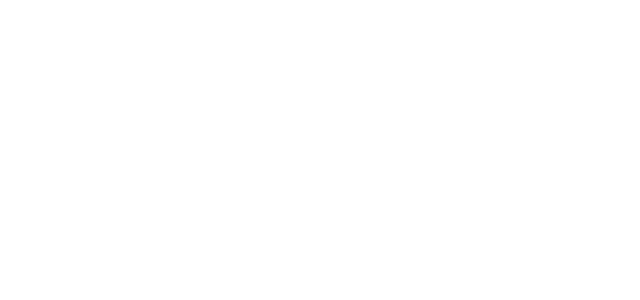
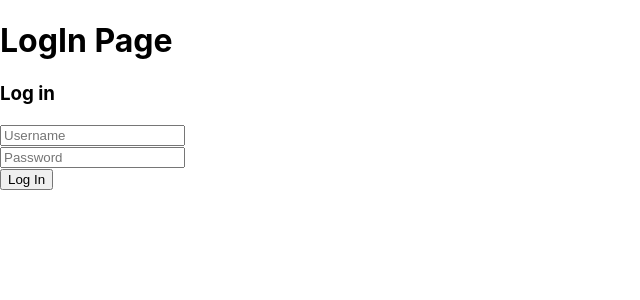
Before and after one commit to FranQuintelaDev/crm-ui, a React (Create React App) app: page /log-in in a window 1280 px wide. Before the commit this address had no page. Shown: the top 300 px of the page, without its empty margins (0-640 px from the left). Built offline with nearby package versions, Linux system fonts and the light colour scheme.

Commit message:
Created Test and Logic

```diff
--- a/src/AppRoutes.js
+++ b/src/AppRoutes.js
@@ -1,6 +1,7 @@
 import { Counter } from "./pages/Counter";
 import { FetchData } from "./pages/FetchData";
 import { Home } from "./pages/Home";
+import LogIn from "./pages/LogIn";
 import SignUp from "./pages/SignUp";
 
 const AppRoutes = [
@@ -20,6 +21,10 @@ const AppRoutes = [
     path: '/sign-up',
     element: <SignUp />
   },
+  {
+    path: '/log-in',
+    element: <LogIn />
+  },
 ];
 
 export default AppRoutes;
--- /dev/null
+++ b/src/components/LogInForm.js
@@ -0,0 +1,85 @@
+import { useState, useRef  } from "react";
+import { useNavigate } from "react-router-dom";
+export default function LogInForm() {
+
+  const navigate = useNavigate();
+
+  const [userInfo, setUserInfo] = useState({
+    username: "",
+    password: "",
+  });
+
+  const passwordRef = useRef(undefined);
+  const usernameRef = useRef(undefined);
+
+  const handleChange = (event) => {
+    setUserInfo({ ...userInfo, [event.target.name]: event.target.value });
+  };
+
+  const handleSubmit = (event) => {
+    event.preventDefault();
+    console.log(event);
+    const username = usernameRef.current.value;
+    const password = passwordRef.current.value;
+
+    const requestOptions = {
+      method: 'POST',
+      headers: { 'Content-Type': 'application/json' },
+      body: JSON.stringify(
+        {
+          "username": username,
+          "password": password,
+        })
+    };
+
+    fetch("http://localhost:8080/api/v1/auth/logIn", requestOptions)
+      .then(res => res.json())
+      .then(
+        (data) => {
+          console.log(data);
+          localStorage.setItem('user', JSON.stringify(data));
+          navigate("/");
+        },
+        (error) => {
+        }
+      );
+  };
+
+  return (
+    <div className="">
+      <form onSubmit={handleSubmit}>
+        <div>
+          <h3>Log in</h3>
+        </div>
+        <div>
+          <input
+            type="text"
+            name="username"
+            id="username"
+            placeholder="Username"
+            ref={usernameRef}
+            value={userInfo.username}
+            onChange={handleChange}
+          />
+        </div>
+        <div>
+          <input
+            type="password"
+            name="password"
+            id="password"
+            placeholder="Password"
+            ref={passwordRef}
+            value={userInfo.password}
+            onChange={handleChange}
+          />
+        </div>
+
+        <div>
+          <button id="logInButton">Log In</button>
+        </div>
+
+      </form>
+
+    </div>
+  );
+}
--- a/src/pages/Home.js
+++ b/src/pages/Home.js
@@ -6,7 +6,7 @@ export class Home extends Component {
   render() {
     return (
       <div>
-        <h1 className="title">Welcome Page</h1>
+        <h1 id="welcomePageMsg" className="title">Welcome Page</h1>
         <p>Welcome to your new single-page application, built with:</p>
         <ul>
           <li><a href='https://get.asp.net/'>ASP.NET Core</a> and <a href='https://msdn.microsoft.com/en-us/library/67ef8sbd.aspx'>C#</a> for cross-platform server-side code</li>
--- /dev/null
+++ b/src/pages/LogIn.js
@@ -0,0 +1,18 @@
+
+import React from 'react';
+import { useState } from 'react';
+import LogInForm from '../components/LogInForm';
+
+export default function LogIn() {
+
+
+  // here we create an array state to store the contact form data
+  const [user, updateUser] = useState();
+
+  return (
+    <>
+    <h1 className="title">LogIn Page</h1>
+    <LogInForm></LogInForm>
+    </>
+  );
+}
--- a/src/pages/SignUp.js
+++ b/src/pages/SignUp.js
@@ -11,7 +11,7 @@ export default function SignUp() {
 
   return (
     <>
-    <h1 className="title">Welcome Page</h1>
+    <h1 className="title">SignUp Page</h1>
     {user ? <> <p id="signUpSuccessMsg" className="">User {user.username} created</p> </>: <></>}
     <SignUpForm updateUser={updateUser}></SignUpForm>
     </>
```
